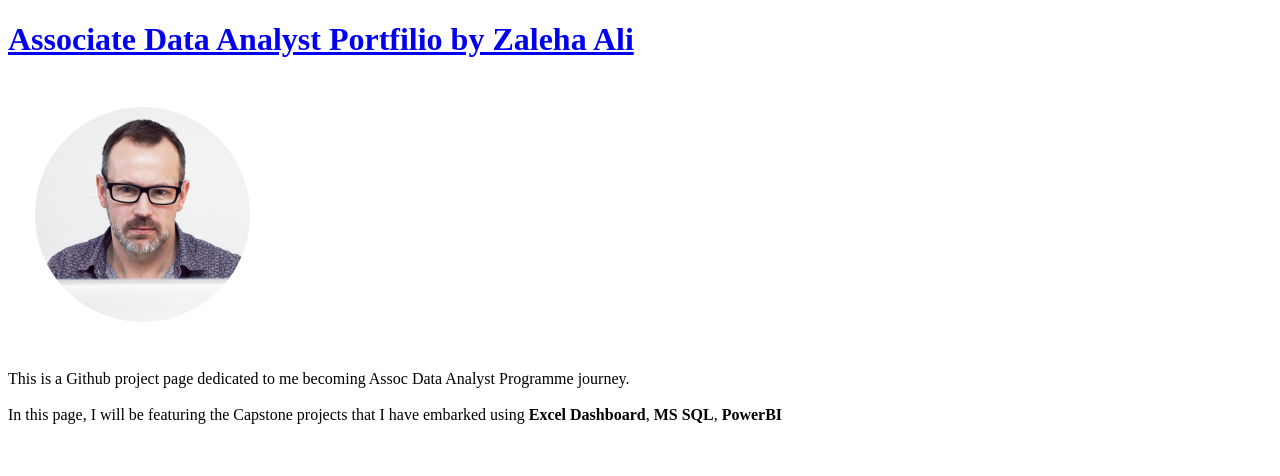
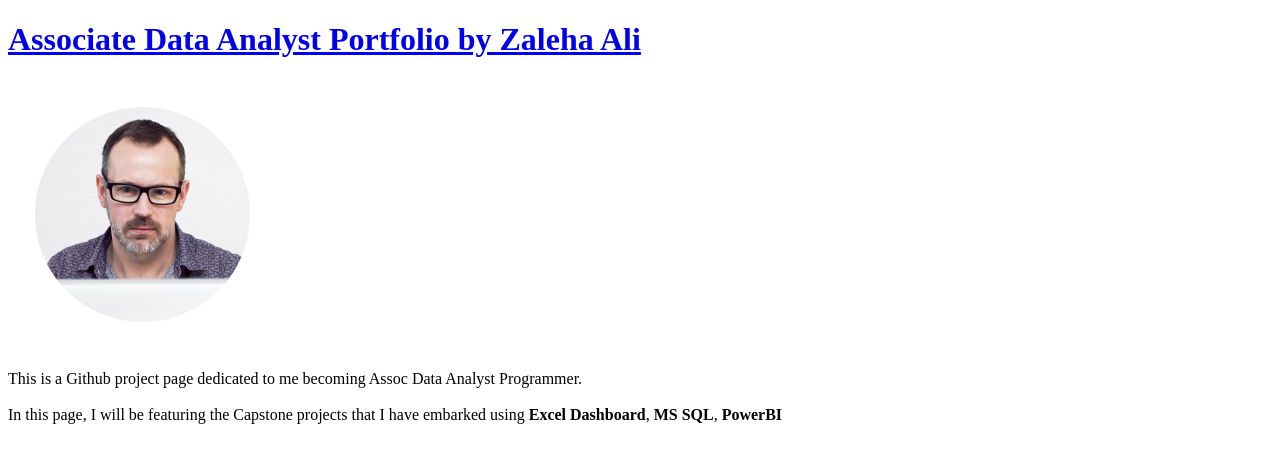
Before and after one commit to ZalehaAli/Data-Analytics-Portfolio, a Jekyll site: the page built from index.md, in a window 1280 px wide. Shown: the top 476 px of the page. Built offline with Jekyll 4.4.1, drawn with Linux system fonts in a browser that asks for light colours; our own code applies the rules of GitHub Pages for plain Markdown files.

Commit message:
Update _config.yml

```diff
--- a/_config.yml
+++ b/_config.yml
@@ -1,7 +1,7 @@
-title: Associate Data Analyst Portfilio by Zaleha Ali # your name (or website title) here
+title: Associate Data Analyst Portfolio by Zaleha Ali # your name (or website title) here
 logo: "/images/logo.png?raw=true" # your photo (or logo) here
 description: > # your text below (remove <br> elements if you don't need line breaks)
-  This is a Github project page dedicated to me becoming Assoc Data Analyst Programme journey.
+  This is a Github project page dedicated to me becoming Assoc Data Analyst Programmer.
   <br><br>
   In this page, I will be featuring the Capstone projects that I have embarked using <strong> Excel Dashboard</strong>, <strong>MS SQL</strong>, <strong> PowerBI</strong>
   <p>
```
